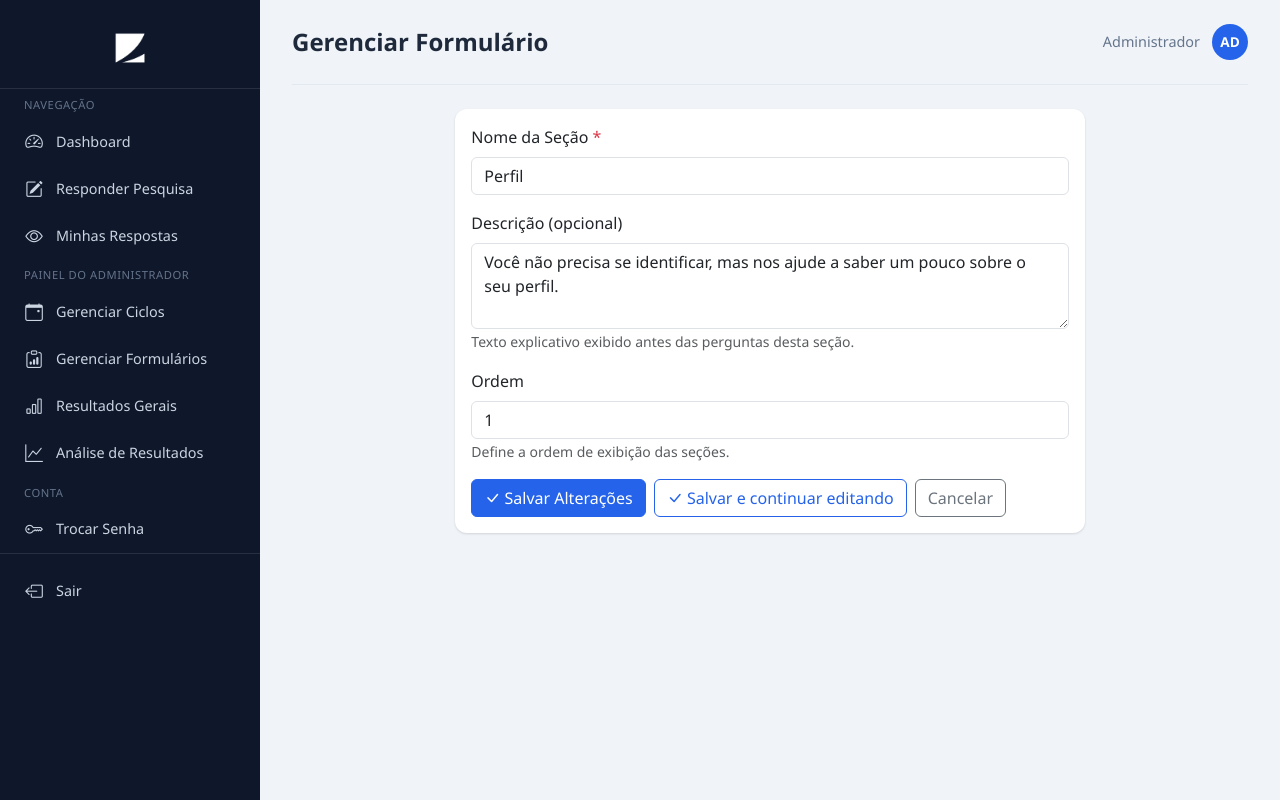
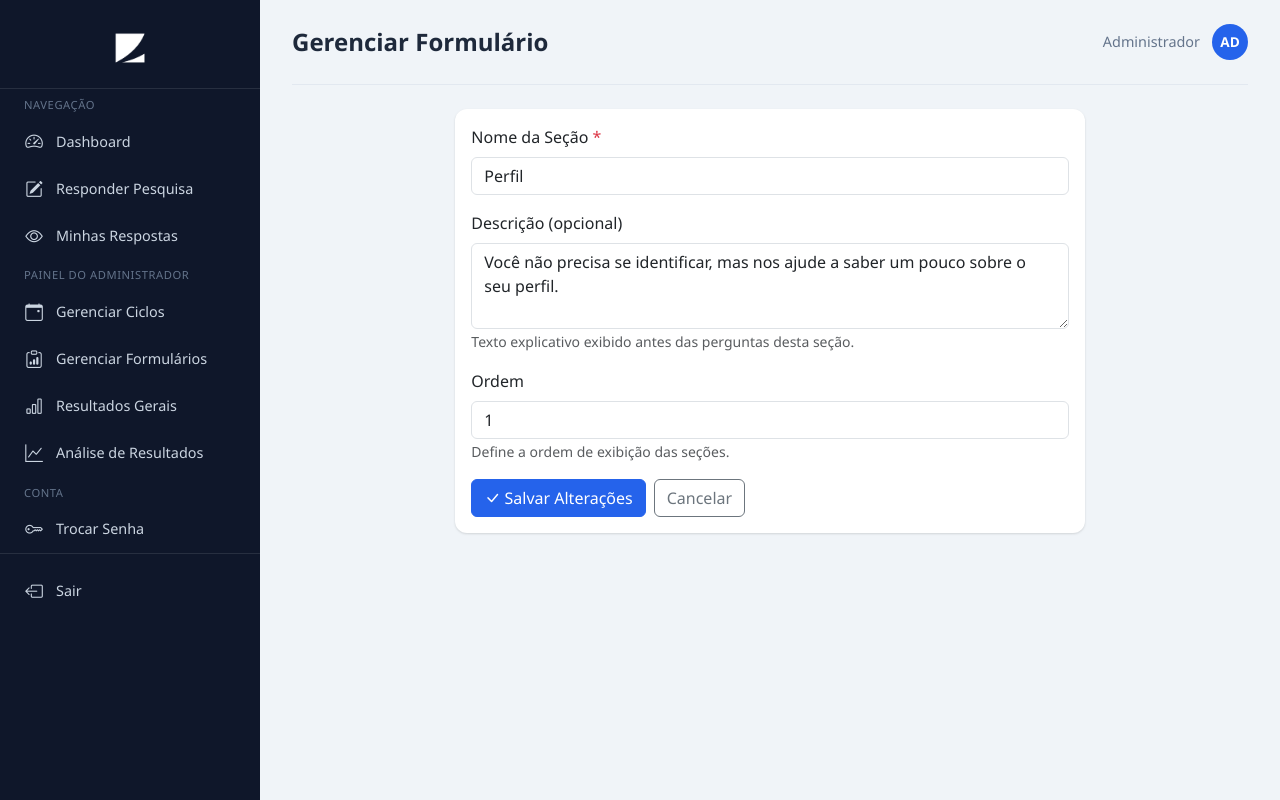
Before and after one commit to fpvizca/PesquisadeClima, a Flask app: page /admin/formulario/secao/1/editar in a window 1280 px wide. Run offline with Flask 3, Linux system fonts and the light colour scheme; the visitor is signed in with stand-in values (Sample User, id 1); data comes from the database, SQL or seed files in the repository.

Commit message:
revert: remove opção 'Salvar e continuar editando'

```diff
--- a/routes/admin_formulario.py
+++ b/routes/admin_formulario.py
@@ -104,9 +104,6 @@ def init_routes(app):
             )
             db.commit()
             flash('Seção atualizada com sucesso!', 'success')
-            acao = request.form.get('acao', 'salvar')
-            if acao == 'salvar_continuar':
-                return redirect(url_for('admin_secao_editar', secao_id=secao_id))
             return redirect(url_for('admin_formulario_estrutura', formulario_id=secao['formulario_id']))
 
         return render_template('admin_secao_form.html', secao=secao, max_ordem=0, formulario_id=secao['formulario_id'])
@@ -244,9 +241,6 @@ def init_routes(app):
             )
             db.commit()
             flash('Pergunta atualizada com sucesso!', 'success')
-            acao = request.form.get('acao', 'salvar')
-            if acao == 'salvar_continuar':
-                return redirect(url_for('admin_pergunta_editar', pergunta_id=pergunta_id))
             return redirect(url_for('admin_formulario_estrutura', formulario_id=formulario_id))
 
         return render_template('admin_pergunta_form.html', pergunta=pergunta, secoes=secoes, secao_id=pergunta['secao_id'], max_ordem=0, formulario_id=formulario_id)
--- a/templates/admin_secao_form.html
+++ b/templates/admin_secao_form.html
@@ -28,14 +28,9 @@
           </div>
 
           <div class="d-flex gap-2">
-            <button type="submit" name="acao" value="salvar" class="btn btn-primary">
+            <button type="submit" class="btn btn-primary">
               <i class="bi bi-check-lg"></i> {% if secao %}Salvar Alterações{% else %}Criar Seção{% endif %}
             </button>
-            {% if secao %}
-            <button type="submit" name="acao" value="salvar_continuar" class="btn btn-outline-primary">
-              <i class="bi bi-check-lg"></i> Salvar e continuar editando
-            </button>
-            {% endif %}
             <a href="{{ url_for('admin_formulario_estrutura', formulario_id=formulario_id) }}" class="btn btn-outline-secondary">Cancelar</a>
           </div>
         </form>
```
Also changed, not shown: templates/admin_pergunta_form.html (+1 -6 lines).
